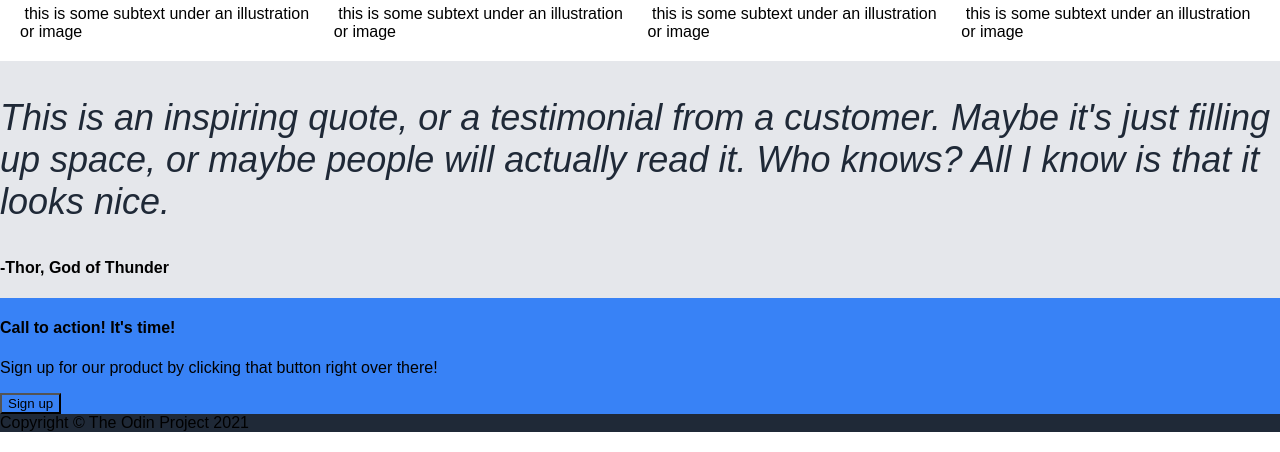
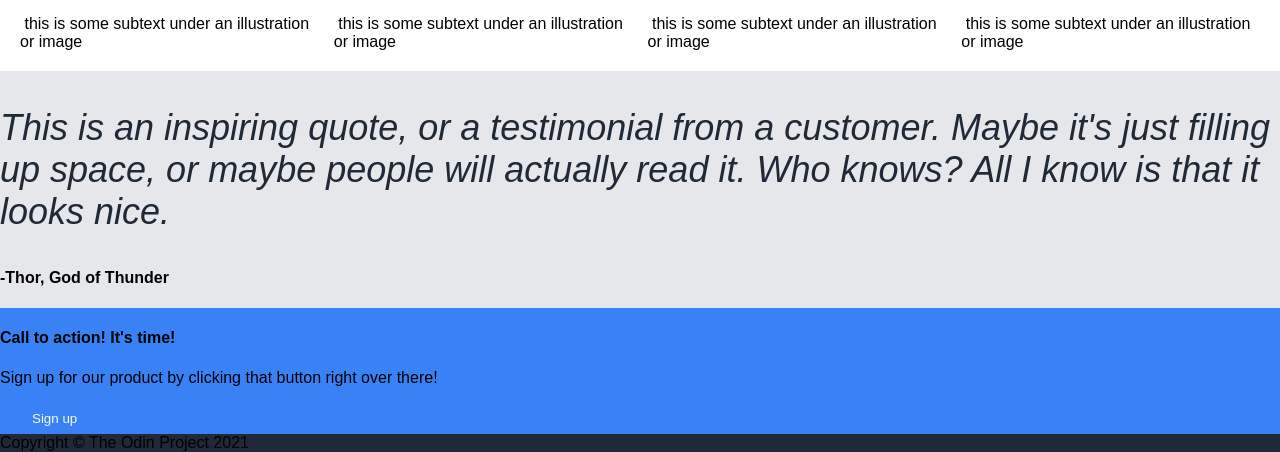
Before and after one commit to dtamb/odin-landing-page, a plain HTML site: page index.html in a window 1280 px wide. Shown: the part 362-814 px from the top of the page. Drawn offline with Linux system fonts and the light colour scheme.

Commit message:
Update general button format

```diff
--- a/styles.css
+++ b/styles.css
@@ -4,6 +4,23 @@ body{
     height: 100vh;
     font-family: Arial, sans-serif;
     margin: 0px;
+}
+
+ul {
+    list-style-type: none;
+}
+
+
+a{
+    text-decoration: none;
+}
+
+button{
+    font-family: Robot, sans-serif;
+    padding: 8px 32px;
+    border-radius: 8px;
+    border: none;
+    color: #f9faf8;
 }
 
 .top{
@@ -96,12 +113,3 @@ button{
 .footer{
 
 }
-
-ul {
-    list-style-type: none;
-}
-
-
-a{
-    text-decoration: none;
-}
```
